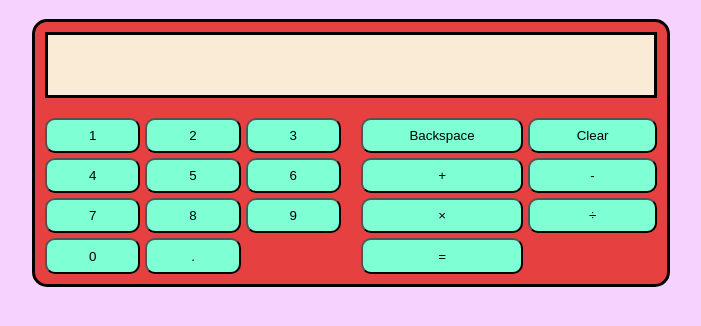
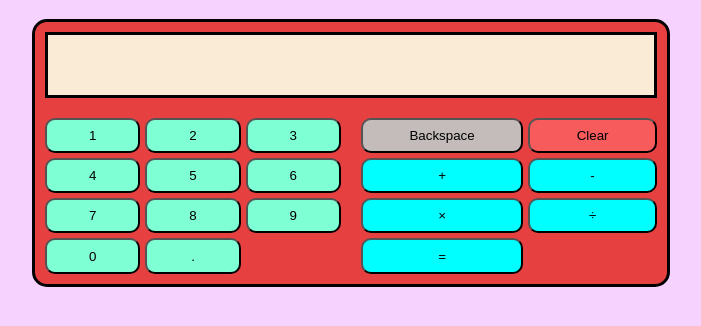
Before and after one commit to mcfidgi/Calculator, a plain HTML site: page index.html in a window 1280 px wide. Shown: the part 70-396 px from the top of the page, without its empty margins (289-990 px from the left). Drawn offline with Linux system fonts and the light colour scheme.

Commit message:
Change background colours of the operator buttons to make them distinct from the number buttons

```diff
--- a/style.css
+++ b/style.css
@@ -57,3 +57,15 @@ h1 {
     padding: 5%;
     border-radius: 10px;
 }
+
+.clear {
+    background-color: rgb(247, 91, 91);
+}
+
+.backspace {
+    background-color: rgb(196, 187, 187);
+}
+
+.add, .subtract, .multiply, .divide, .equals {
+    background-color: aqua;
+}
```
